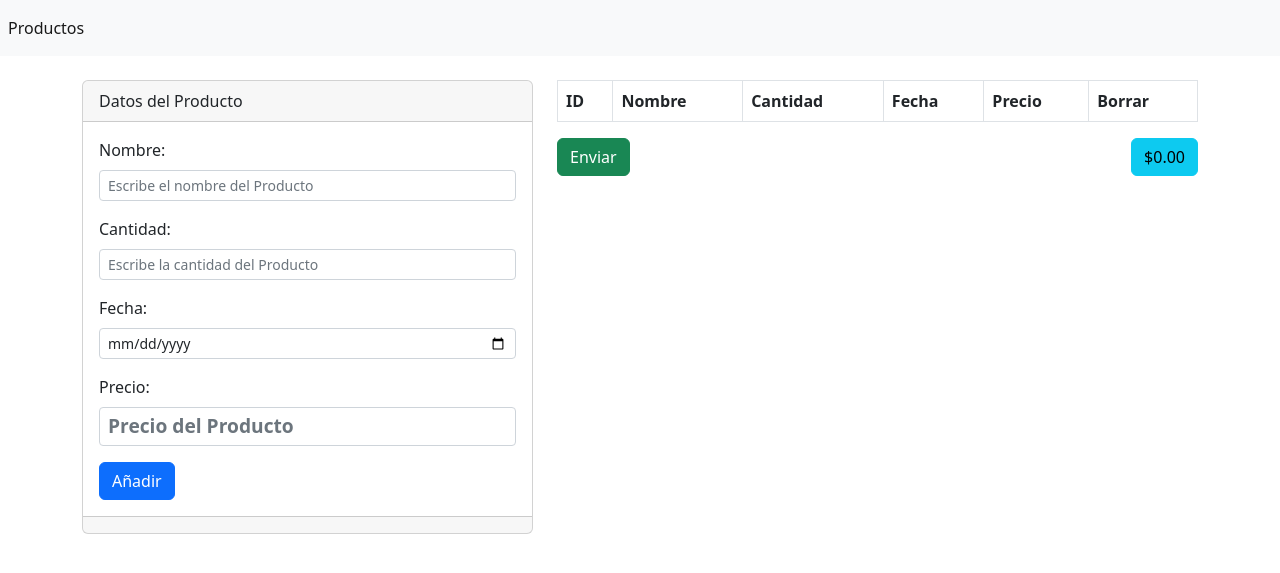
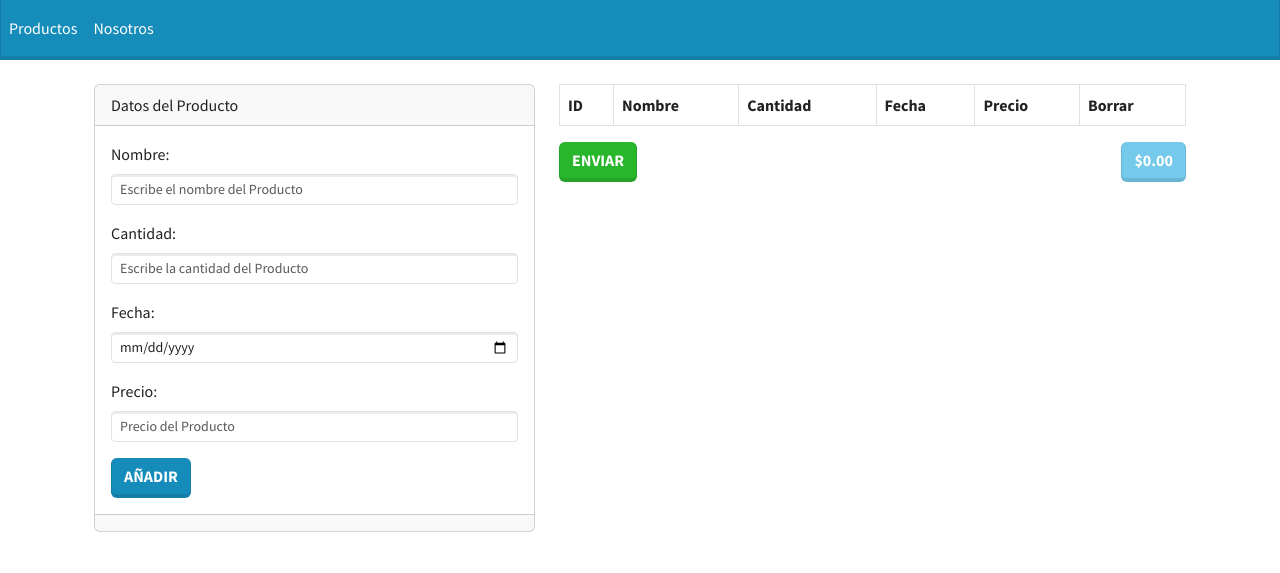
Before and after one commit to sahaguntepeapulco/Tienda, a Flask app: page /admin/carrito in a window 1280 px wide. Shown: the top 573 px of the page. Run offline with Flask 3, Linux system fonts and the light colour scheme; lists and menus that the app fills with data are empty; some libraries are stand-ins or nearby versions.

Commit message:
Update carrito.html

```diff
--- a/templates/admin/carrito.html
+++ b/templates/admin/carrito.html
@@ -1,30 +1,28 @@
 <!doctype html>
-<html lang="en">
+<html lang="es">
 
 <head>
-  <title>Title</title>
+  <title>Tienda</title>
   <!-- Required meta tags -->
   <meta charset="utf-8">
   <meta name="viewport" content="width=device-width, initial-scale=1, shrink-to-fit=no">
 
-  <link rel="stylesheet" type="text/css" href="css/estilos.css">
+  <!-- Bootstrap CSS v5.2.1 -->
 
-  <!-- Bootstrap CSS v5.2.1 -->
-  <link href="https://cdn.jsdelivr.net/npm/bootstrap@5.2.1/dist/css/bootstrap.min.css" rel="stylesheet"
-    integrity="sha384-iYQeCzEYFbKjA/T2uDLTpkwGzCiq6soy8tYaI1GyVh/UjpbCx/TYkiZhlZB6+fzT" crossorigin="anonymous">
-  <script src="https://code.jquery.com/jquery-3.6.0.min.js"></script>
+  <link rel="stylesheet" href="/css/bootstrap.min.css" crossorigin="anonymous">
+
 
 </head>
 
 <body>
-    <nav class="navbar navbar-expand navbar-light bg-light">
+    <nav class="navbar navbar-expand navbar-dark bg-primary">
         <div class="nav navbar-nav">
-
-            <a class="nav-item nav-link active" href="/productos" aria-current="page">Productos</a>
-
+            <a class="nav-item nav-link active" href="/productos">Productos</a>
+            <a class="nav-item nav-link active" href="/nosotros">Nosotros</a>
         </div>
     </nav>
-<br>
+    <div class="container">
+        <br/>
 <div class="container">
     <div class="row">
         <div class="col-md-5">
```
